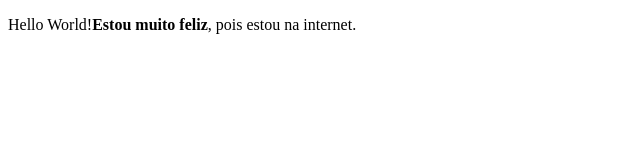
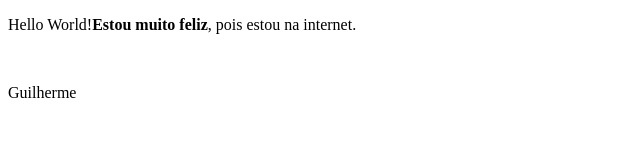
Before and after one commit to guilhermeoliveira5/Teste01, a plain HTML site: page index.html in a window 1280 px wide. Shown: the full height of the page, 0-640 px from the left. Drawn offline with Linux system fonts and the light colour scheme.

Commit message:
Adicionei o nome

```diff
--- a/index.html
+++ b/index.html
@@ -8,6 +8,10 @@
 <body>
 
 	<p>Hello World!<strong>Estou muito feliz</strong>, pois estou na internet.<p/>
+		<br>
+		<p>Guilherme<p/>
+
+
 
 </body>
 </html>
```
